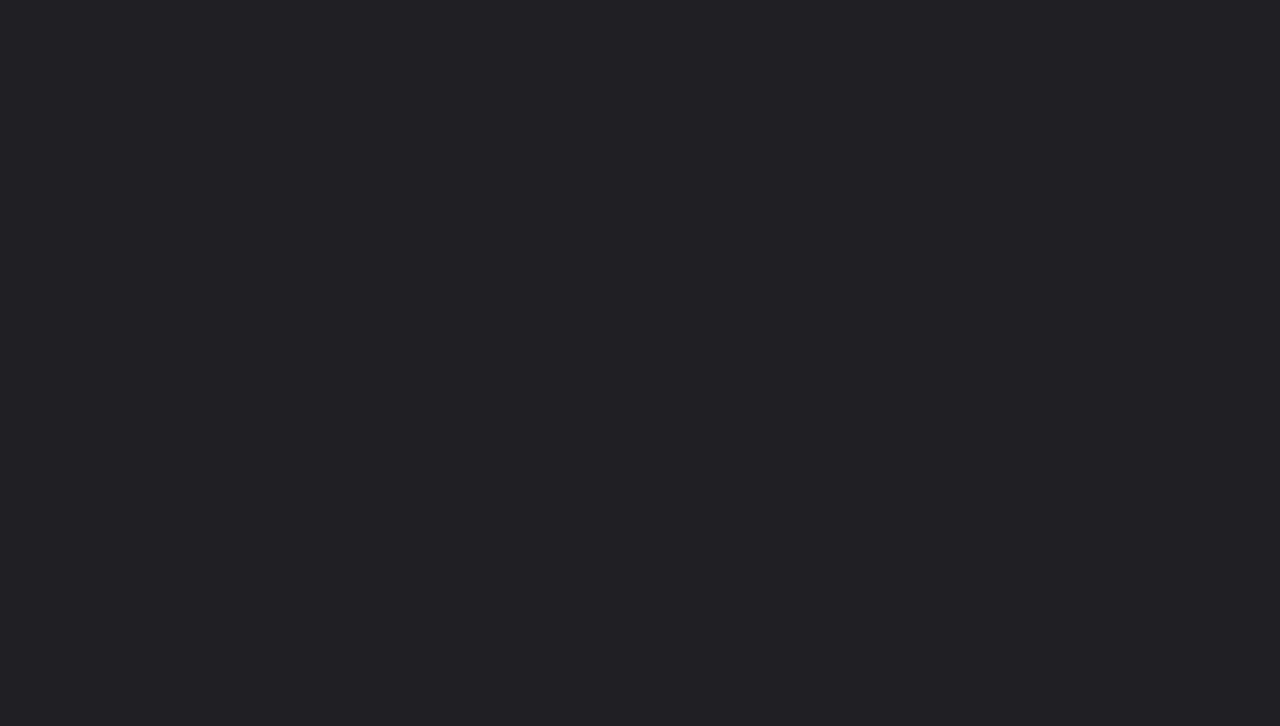
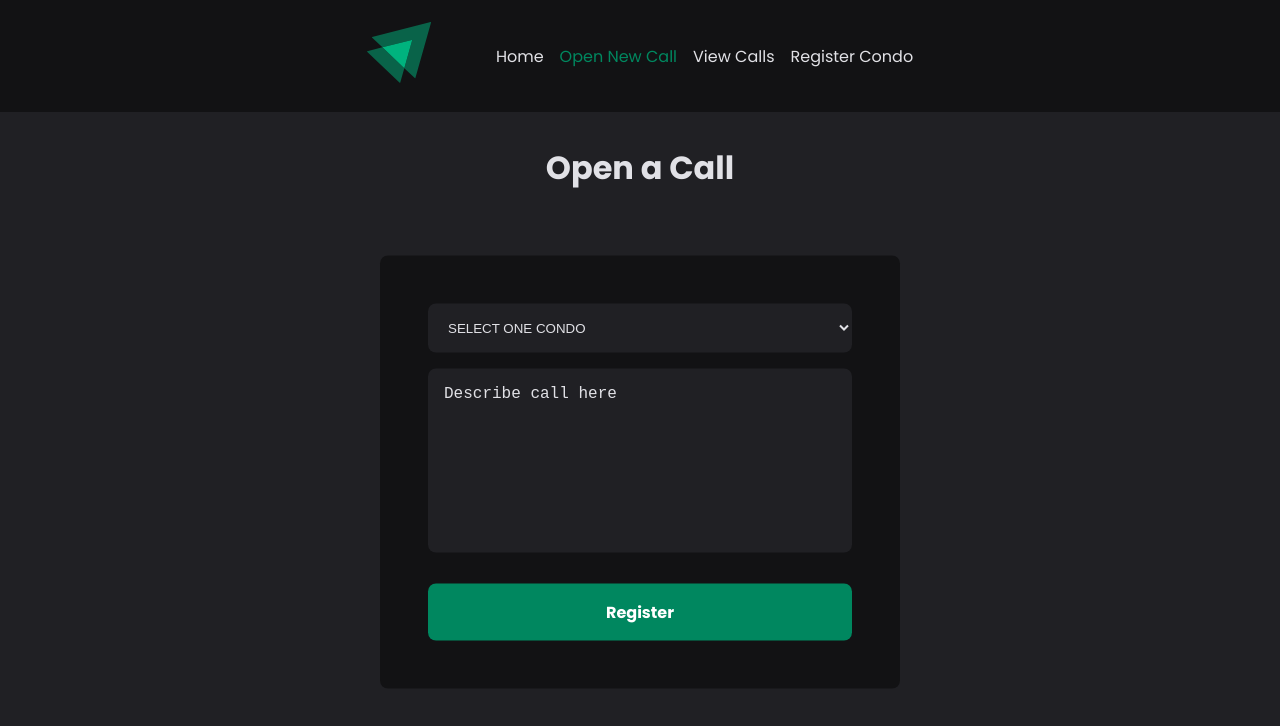
Before and after one commit to lucianobs1/web-react-condo-manager, a React (Vite) app: page /open-new-call in a window 1280 px wide. Before the commit this address had no page. Shown: the top 726 px of the page. Built offline with nearby package versions, Linux system fonts and the light colour scheme.

Commit message:
chore: update OpenCalls add styles and configs

```diff
--- a/package.json
+++ b/package.json
@@ -9,6 +9,7 @@
     "preview": "vite preview"
   },
   "dependencies": {
+    "@radix-ui/react-select": "^1.2.0",
     "phosphor-react": "^1.4.1",
     "react": "^18.2.0",
     "react-dom": "^18.2.0",
--- a/src/Router.tsx
+++ b/src/Router.tsx
@@ -1,7 +1,7 @@
 import { Route, Routes } from 'react-router-dom';
 import { DefaultLayout } from './layout/DefaultLayout';
 import { Home } from './pages/Home';
-import { OpenCall } from './pages/OpenCall';
+import { OpenNewCall } from './pages/OpenNewCall';
 import { RegisterCondo } from './pages/RegisterCondo';
 import { ViewCalls } from './pages/ViewCalls';
 
@@ -10,7 +10,7 @@ export function Router() {
     <Routes>
       <Route path="/" element={<DefaultLayout />}>
         <Route path="/" element={<Home />} />
-        <Route path="/open-call" element={<OpenCall />} />
+        <Route path="/open-new-call" element={<OpenNewCall />} />
         <Route path="/view-calls" element={<ViewCalls />} />
         <Route path="/register-condo" element={<RegisterCondo />} />
       </Route>
--- a/src/components/Header/index.tsx
+++ b/src/components/Header/index.tsx
@@ -13,7 +13,7 @@ export function Header() {
 
         <NavLinks>
           <NavLink to="/">Home</NavLink>
-          <NavLink to="/open-call">Open Call</NavLink>
+          <NavLink to="/open-new-call">Open New Call</NavLink>
           <NavLink to="/view-calls">View Calls</NavLink>
           <NavLink to="/register-condo">Register Condo</NavLink>
         </NavLinks>
--- a/src/pages/OpenCall/index.tsx
+++ /dev/null
@@ -1,13 +0,0 @@
-import { Container } from './styles';
-
-export function OpenCall() {
-  return (
-    <Container>
-      <img src="" />
-
-      <main>
-        <h3></h3>
-      </main>
-    </Container>
-  );
-}
--- a/src/pages/OpenCall/styles.ts
+++ /dev/null
@@ -1,3 +0,0 @@
-import styled from 'styled-components';
-
-export const Container = styled.div``;
--- /dev/null
+++ b/src/pages/OpenNewCall/index.tsx
@@ -0,0 +1,44 @@
+import { FormEvent, useState } from 'react';
+import { Container, FormContainer, Form } from './styles';
+
+export function OpenNewCall() {
+  const [condo, setCondo] = useState('');
+  const [describe, setDescribe] = useState('');
+
+  const condos = ['JC1', 'NOVA YORK', 'VILA ANDRADE', 'PARAÍSO'];
+
+  function handleTest(event: FormEvent) {
+    event.preventDefault();
+    console.log(condo);
+    console.log(describe);
+  }
+
+  return (
+    <Container>
+      <header>
+        <h1>Open a Call</h1>
+      </header>
+
+      <FormContainer>
+        <Form onSubmit={handleTest}>
+          <select name="condos" onChange={(e) => setCondo(e.target.value)}>
+            <option value="">SELECT ONE CONDO</option>
+            {condos.map((condo) => (
+              <option key={condo} value={condo}>
+                {condo}
+              </option>
+            ))}
+          </select>
+
+          <textarea
+            name="description"
+            placeholder="Describe call here"
+            onChange={(e) => setDescribe(e.target.value)}
+          />
+
+          <button type="submit">Register</button>
+        </Form>
+      </FormContainer>
+    </Container>
+  );
+}
--- /dev/null
+++ b/src/pages/OpenNewCall/styles.ts
@@ -0,0 +1,74 @@
+import styled from 'styled-components';
+
+export const Container = styled.div`
+  position: relative;
+  width: 100%;
+  height: calc(100vh - 9rem);
+
+  header {
+    text-align: center;
+    margin-bottom: 2rem;
+  }
+`;
+
+export const FormContainer = styled.div`
+  display: flex;
+  align-items: center;
+  flex-direction: column;
+  justify-content: center;
+
+  position: absolute;
+  top: 50%;
+  left: 50%;
+  transform: translate(-50%, -50%);
+`;
+
+export const Form = styled.form`
+  background: ${(props) => props.theme['gray-900']};
+  padding: 3rem;
+  min-width: 520px;
+  max-width: 500px;
+
+  border-radius: 8px;
+
+  textarea,
+  select,
+  button {
+    width: 100%;
+    border-radius: 8px;
+    border: none;
+    padding: 1rem;
+  }
+
+  textarea,
+  select {
+    margin-bottom: 1rem;
+  }
+
+  select {
+    background: ${(props) => props.theme['gray-800']};
+    color: ${(props) => props.theme['gray-100']};
+    outline: none;
+  }
+
+  textarea {
+    min-height: 11.5rem;
+    resize: none;
+    background: ${(props) => props.theme['gray-800']};
+    color: ${(props) => props.theme.white};
+    font-size: 1rem;
+
+    &::placeholder {
+      color: ${(props) => props.theme['gray-100']};
+      font-size: 1rem;
+    }
+  }
+
+  button {
+    background: ${(props) => props.theme['green-500']};
+    color: #fff;
+    font-weight: bold;
+    margin-top: 8px;
+    transition: background-color 0.5s;
+  }
+`;
--- a/src/styles/themes/global.ts
+++ b/src/styles/themes/global.ts
@@ -20,4 +20,5 @@ export const GlobalStyle = createGlobalStyle`
   button, a {
     cursor: pointer;
   }
+
 `;
```
Also changed, not shown: 1 other file (tests, documents, lock files or other folders).
